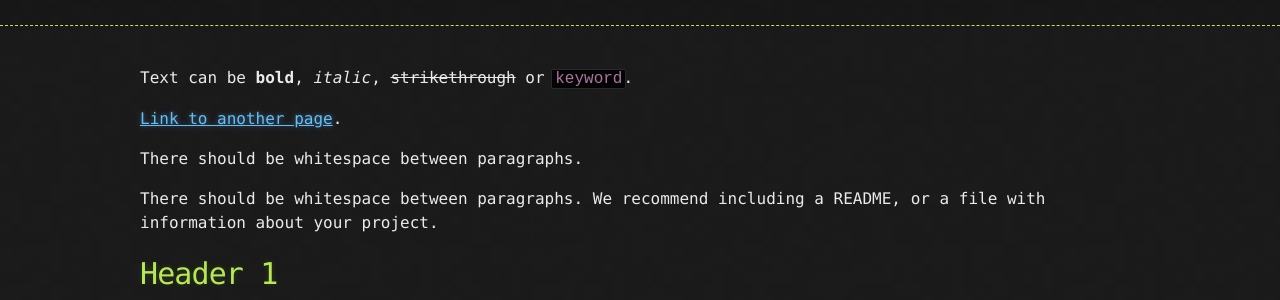
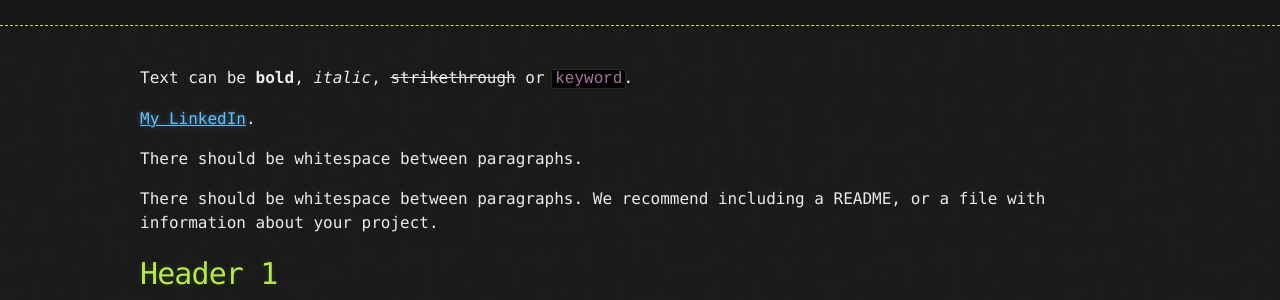
Before and after one commit to Yukikaze-Ai/Yukikaze-Ai.github.io, a Jekyll site: the page built from index.md, in a window 1280 px wide and 900 px high. Shown: the part 167-467 px from the top of the window. Built offline with Jekyll 4.4.1, drawn with Linux system fonts in a browser that asks for light colours.

Commit message:
Update index.md

```diff
--- a/index.md
+++ b/index.md
@@ -4,7 +4,7 @@ layout: default
 
 Text can be **bold**, _italic_, ~~strikethrough~~ or `keyword`.
 
-[Link to another page](./another-page.html).
+[My LinkedIn](https://www.linkedin.com/in/hongyundu/).
 
 There should be whitespace between paragraphs.
 
```
